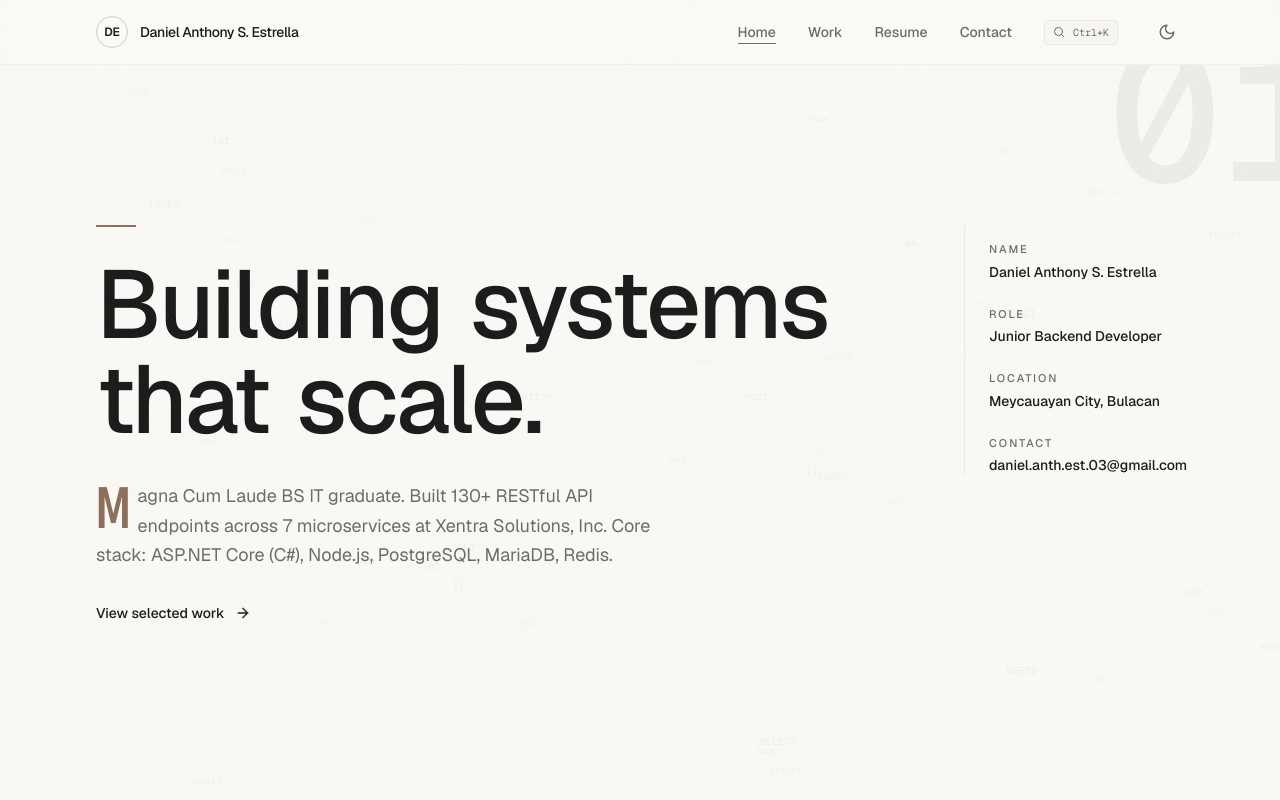
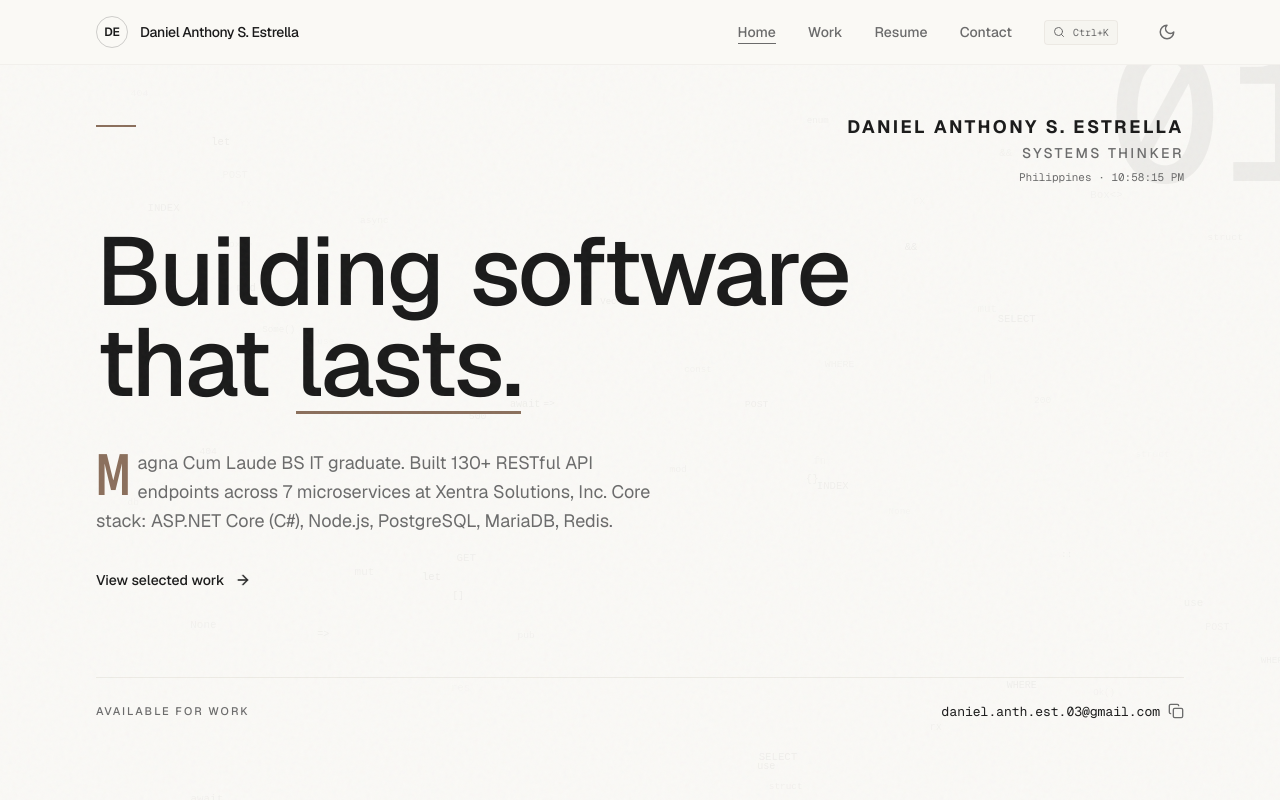
Before and after one commit to danielEst-dev/Portfolio, a Next.js app: page / in a window 1280 px wide. Shown: the top 800 px of the page. Built offline with nearby package versions, Linux system fonts and the light colour scheme.

Commit message:
feat: update location in personal info to reflect current country

```diff
--- a/components/sections/hero.tsx
+++ b/components/sections/hero.tsx
@@ -1,9 +1,10 @@
 "use client";
 
+import { useEffect, useState } from "react";
 import Link from "next/link";
 import { personalInfo } from "@/lib/data";
-import { ArrowRight } from "lucide-react";
-import { motion } from "framer-motion";
+import { ArrowRight, Copy, Check } from "lucide-react";
+import { motion, AnimatePresence, useReducedMotion } from "framer-motion";
 import { SectionNumber } from "@/components/section-number";
 import { MagneticLink } from "@/components/magnetic-link";
 import { CodeParticles } from "@/components/code-particles";
@@ -29,21 +30,125 @@ const wordVariant = {
   },
 };
 
-// Split a string into framer-motion animated word spans
-function AnimatedWords({ text, className }: { text: string; className?: string }) {
+// Broader-than-backend descriptors the role line cycles through. Includes his
+// actual title as one of the terms so the truth is always in rotation.
+const ROLES = ["Junior Backend Developer", "API Engineer", "Systems thinker", "Software Engineer"];
+
+// Headline word with the entrance fade-up reveal. `emphasize` draws an
+// animated accent underline beneath the word once the reveal settles.
+function HeadlineWord({ word, emphasize }: { word: string; emphasize?: boolean }) {
+  const reduce = useReducedMotion();
+  return (
+    <motion.span variants={wordVariant} className="inline-block relative" style={{ marginRight: "0.28em" }}>
+      {word}
+      {emphasize && (
+        <motion.span
+          aria-hidden
+          className="absolute left-0 -bottom-1 lg:-bottom-1.5 h-[3px] w-full bg-[var(--accent)] origin-left"
+          initial={{ scaleX: reduce ? 1 : 0 }}
+          animate={{ scaleX: 1 }}
+          transition={{ delay: 1.0, duration: 0.6, ease: [0.25, 0.1, 0.25, 1] }}
+        />
+      )}
+    </motion.span>
+  );
+}
+
+// Split a string into animated word spans. Words are inline-block so the
+// headline wraps naturally across viewports instead of being locked to fixed
+// lines — it never overflows the column on small screens.
+function AnimatedWords({ text, emphasizeLast = false }: { text: string; emphasizeLast?: boolean }) {
+  const words = text.split(" ");
   return (
     <>
-      {text.split(" ").map((word, i) => (
+      {words.map((word, i) => (
+        <HeadlineWord key={i} word={word} emphasize={emphasizeLast && i === words.length - 1} />
+      ))}
+    </>
+  );
+}
+
+// Rotating role descriptor with a crossfade. Terms are absolutely stacked and
+// right-aligned so the width never collapses mid-transition (no layout jump).
+// Static under prefers-reduced-motion.
+function RotatingRole() {
+  const reduce = useReducedMotion();
+  const [i, setI] = useState(0);
+  useEffect(() => {
+    if (reduce) return;
+    const id = setInterval(() => setI((v) => (v + 1) % ROLES.length), 2800);
+    return () => clearInterval(id);
+  }, [reduce]);
+
+  if (reduce) return <span>{ROLES[0]}</span>;
+  return (
+    <span className="relative inline-block min-w-[16ch] lg:min-w-[20ch] min-h-[1.3em] align-top">
+      <AnimatePresence initial={false}>
         <motion.span
           key={i}
-          variants={wordVariant}
-          className={`inline-block ${className ?? ""}`}
-          style={{ marginRight: "0.28em" }}
+          initial={{ opacity: 0, y: 8 }}
+          animate={{ opacity: 1, y: 0 }}
+          exit={{ opacity: 0, y: -8 }}
+          transition={{ duration: 0.35, ease: "easeOut" }}
+          className="absolute right-0 top-0 whitespace-nowrap"
         >
-          {word}
+          {ROLES[i]}
         </motion.span>
-      ))}
+      </AnimatePresence>
+    </span>
+  );
+}
+
+// Live local time (Asia/Manila, GMT+8, no DST). Rendered empty until mount to
+// avoid an SSR/client hydration mismatch, then ticks each second.
+function LocalTime() {
+  const [time, setTime] = useState<string | null>(null);
+  useEffect(() => {
+    const fmt = new Intl.DateTimeFormat("en-US", {
+      timeZone: "Asia/Manila",
+      hour: "numeric",
+      minute: "2-digit",
+      second: "2-digit",
+      hour12: true,
+    });
+    const tick = () => setTime(fmt.format(new Date()));
+    tick();
+    const id = setInterval(tick, 1000);
+    return () => clearInterval(id);
+  }, []);
+  return (
+    <>
+      {personalInfo.location}
+      {time ? (
+        <>
+          {" · "}
+          <span className="whitespace-nowrap tabular-nums">{time}</span>
         </>
+      ) : null}
+    </>
+  );
+}
+
+// Icon-only copy-to-clipboard button. Swaps to a check mark briefly on success.
+function CopyEmailButton({ email }: { email: string }) {
+  const [copied, setCopied] = useState(false);
+  return (
+    <button
+      type="button"
+      aria-label="Copy email"
+      onClick={async () => {
+        try {
+          await navigator.clipboard.writeText(email);
+          setCopied(true);
+          setTimeout(() => setCopied(false), 2000);
+        } catch {
+          /* clipboard unavailable — no-op */
+        }
+      }}
+      className="shrink-0 text-muted-foreground hover:text-accent transition-colors"
+    >
+      {copied ? <Check className="h-4 w-4 text-accent" /> : <Copy className="h-4 w-4" />}
+    </button>
   );
 }
 
@@ -52,35 +157,55 @@ export function Hero() {
     <section className="relative overflow-hidden">
       <CodeParticles />
       <SectionNumber className="top-0 right-0 translate-x-1/4 -translate-y-1/4">01</SectionNumber>
-      <div className="mx-auto max-w-6xl px-6 lg:px-8 py-24 md:py-32 lg:py-40 relative z-10">
-        <div className="grid lg:grid-cols-[1fr_220px] gap-12 lg:gap-16 items-start">
+      {/* min-h pushes the contact row to the bottom of the viewport for the
+          cover-style asymmetry; content taller than the min-height just flows. */}
+      <div className="mx-auto max-w-6xl px-6 lg:px-8 pt-8 md:pt-12 lg:pt-12 pb-14 md:pb-20 lg:pb-20 relative z-10 flex flex-col min-h-[calc(100vh-4rem)]">
+        {/* Top row: accent rule (left) + name / rotating role / live time (right) */}
         <motion.div
           initial={{ opacity: 0, y: 24 }}
           animate={{ opacity: 1, y: 0 }}
           transition={{ duration: 0.7, ease: [0.25, 0.1, 0.25, 1] }}
+          className="flex items-start justify-between gap-6 mb-8 lg:mb-10"
         >
-            {/* Accent rule animates its width via CSS on mount */}
-            <div className="accent-rule mb-8" />
+          <div className="accent-rule mt-3" />
+          <div className="text-right">
+            <p className="text-sm lg:text-lg uppercase tracking-[0.14em] font-bold text-foreground">{personalInfo.name}</p>
+            <div className="mt-0.5 text-[11px] lg:text-sm font-medium uppercase tracking-[0.18em] text-muted-foreground">
+              <RotatingRole />
+            </div>
+            <p className="mt-1.5 text-[11px] font-mono text-muted-foreground">
+              <LocalTime />
+            </p>
+          </div>
+        </motion.div>
 
-            {/* Word-by-word headline reveal. The visible text is the
-                accessible name; the per-word motion spans are marked
-                aria-hidden so AT reads the headline as a single phrase. */}
+        {/* Oversized headline. The aria-label is the accessible name; the
+            per-word motion spans are decorative so AT reads it as one phrase. */}
         <motion.h1
-              className="text-4xl sm:text-5xl md:text-6xl lg:text-7xl xl:text-8xl leading-[0.95] tracking-tight text-foreground mb-8"
+          className="text-5xl sm:text-6xl md:text-7xl lg:text-8xl leading-[0.95] tracking-tight text-foreground"
           variants={headlineContainer}
           initial="hidden"
           animate="show"
+          aria-label="Building software that lasts."
         >
-              <span className="block overflow-hidden pb-1" aria-hidden="true">
-                <AnimatedWords text="Building systems" />
+          {/* Two groups, each forced onto its own line at sm+ so the break is
+              "Building software" / "that lasts." On mobile the spans stay inline
+              so words wrap naturally and never overflow the column. */}
+          <span className="sm:block">
+            <AnimatedWords text="Building software" />
           </span>
-              <span className="block overflow-hidden pb-1" aria-hidden="true">
-                <AnimatedWords text="that scale." />
+          <span className="sm:block">
+            <AnimatedWords text="that lasts." emphasizeLast />
           </span>
-              <span className="sr-only">Building systems that scale.</span>
         </motion.h1>
 
-            <div className="max-w-xl">
+        {/* Bio + primary CTA */}
+        <motion.div
+          initial={{ opacity: 0, y: 24 }}
+          animate={{ opacity: 1, y: 0 }}
+          transition={{ duration: 0.7, delay: 0.15, ease: [0.25, 0.1, 0.25, 1] }}
+          className="mt-8 lg:mt-10 max-w-xl"
+        >
           <p className="text-base md:text-lg text-muted-foreground leading-relaxed mb-8 drop-cap">
             {personalInfo.shortBio}
           </p>
@@ -94,33 +219,32 @@ export function Hero() {
               <ArrowRight className="h-4 w-4 arrow-nudge group-hover:[animation-play-state:paused] group-hover:translate-x-1 transition-transform" />
             </Link>
           </MagneticLink>
-            </div>
         </motion.div>
 
+        {/* Contact row pinned to the bottom of the hero */}
         <motion.div
           initial={{ opacity: 0, y: 24 }}
           animate={{ opacity: 1, y: 0 }}
-            transition={{ duration: 0.7, delay: 0.15, ease: [0.25, 0.1, 0.25, 1] }}
-            className="grid grid-cols-2 gap-x-6 gap-y-5 lg:block lg:space-y-6 lg:pt-4 lg:border-l lg:border-border/60 lg:pl-6"
+          transition={{ duration: 0.7, delay: 0.3, ease: [0.25, 0.1, 0.25, 1] }}
+          className="mt-auto pt-8 lg:pt-10"
         >
-            <div className="space-y-1">
-              <p className="text-[11px] font-medium uppercase tracking-[0.18em] text-muted-foreground">Name</p>
-              <p className="text-sm font-medium text-foreground">{personalInfo.name}</p>
+          <div className="border-t border-border/60 pt-6 flex flex-col sm:flex-row sm:items-center sm:justify-between gap-4">
+            <div className="flex items-center gap-2">
+              <p className="text-[11px] font-medium uppercase tracking-[0.18em] text-muted-foreground">
+                Available for work
+              </p>
             </div>
-            <div className="space-y-1">
-              <p className="text-[11px] font-medium uppercase tracking-[0.18em] text-muted-foreground">Role</p>
-              <p className="text-sm font-medium text-foreground">{personalInfo.role}</p>
+            <div className="flex items-center gap-2 sm:justify-end">
+              <Link
+                href={`mailto:${personalInfo.email}`}
+                className="font-mono text-[13px] break-all text-foreground hover:text-accent transition-colors"
+              >
+                {personalInfo.email}
+              </Link>
+              <CopyEmailButton email={personalInfo.email} />
             </div>
-            <div className="space-y-1">
-              <p className="text-[11px] font-medium uppercase tracking-[0.18em] text-muted-foreground">Location</p>
-              <p className="text-sm font-medium text-foreground">{personalInfo.location}</p>
-            </div>
-            <div className="space-y-1">
-              <p className="text-[11px] font-medium uppercase tracking-[0.18em] text-muted-foreground">Contact</p>
-              <p className="text-sm font-medium text-foreground">{personalInfo.email}</p>
           </div>
         </motion.div>
-        </div>
       </div>
     </section>
   );
--- a/lib/data.ts
+++ b/lib/data.ts
@@ -8,7 +8,7 @@ export const personalInfo = {
     "Magna Cum Laude BS Information Technology graduate and backend developer with professional experience building production-grade microservice architectures using ASP.NET Core (C#). Independently developed 130+ RESTful API endpoints across 7 microservice repositories within a live commercial product. Proficient in .NET Core, Node.js, Express.js, PostgreSQL, MariaDB, and Redis, with working knowledge of React and Next.js. Experienced in Agile/Scrum workflows, Git, and relational database schema design. Oracle Cloud 2025 Certified Developer Professional.",
   phone: "+63 962 827 1366",
   email: "daniel.anth.est.03@gmail.com",
-  location: "Meycauayan City, Bulacan",
+  location: "Philippines",
   linkedin: "https://linkedin.com/in/daniel-est",
   github: "https://github.com/danielEst-dev",
 };
```
Lines whose indentation alone changed are shown as unchanged.
